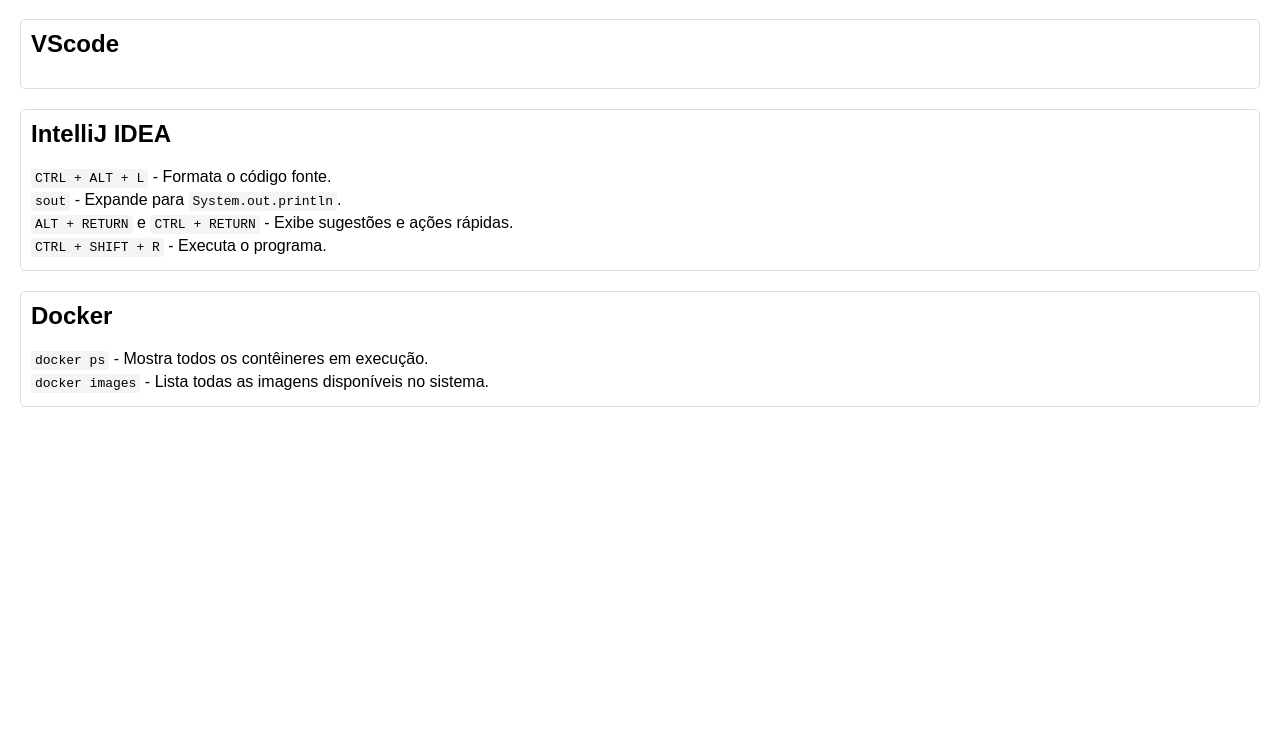
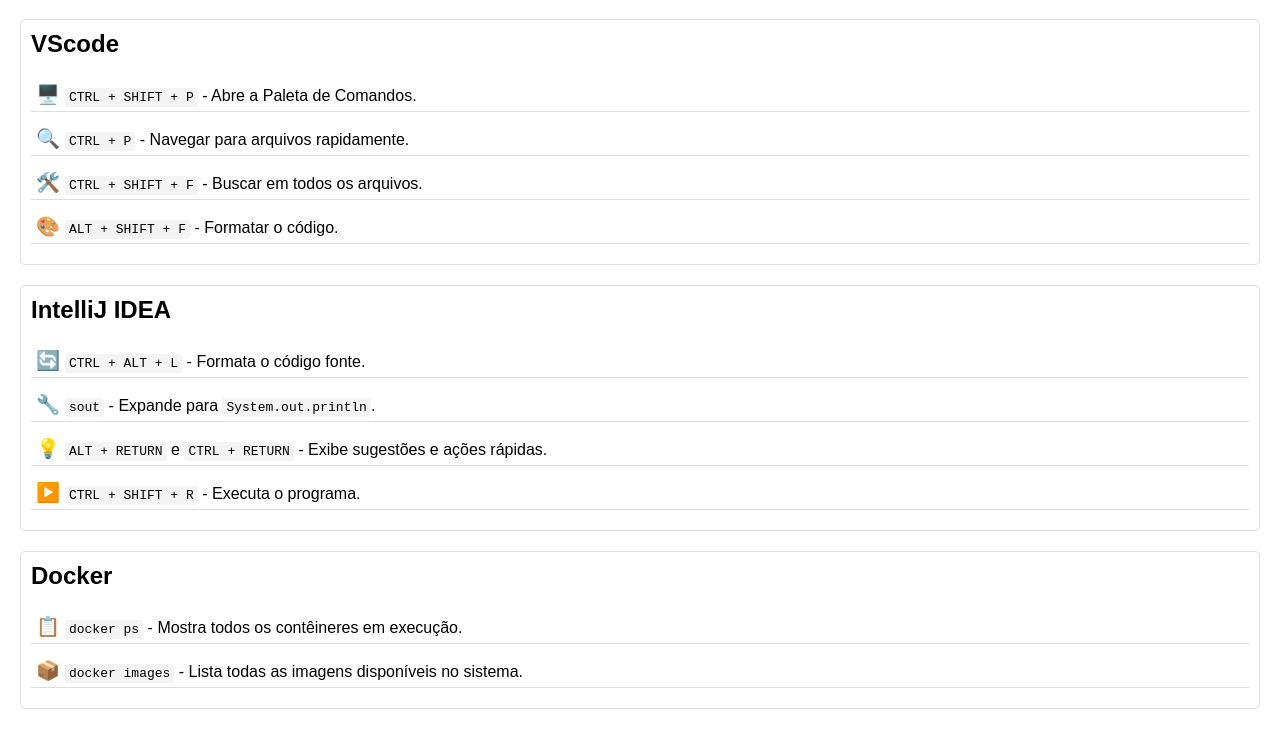
Before and after one commit to thiagofb84jp/tips, a plain HTML site: page index.html in a window 1280 px wide. Shown: the part 68-800 px from the top of the page. Drawn offline with Linux system fonts and the light colour scheme.

Commit message:
Update index.html
Inclusão de emojis e formatação de cada um dos tópicos das dicas.

```diff
--- a/index.html
+++ b/index.html
@@ -20,7 +20,9 @@
       list-style-type: none;
     }
     li {
-      margin: 5px 0;
+      margin: 10px 0;
+      padding: 5px;
+      border-bottom: 1px solid #ddd;
     }
     code {
       background-color: #f4f4f4;
@@ -39,34 +41,42 @@
     .section h2 {
       margin-top: 0;
     }
+    .emoji {
+      font-size: 1.2em;
+      margin-right: 5px;
+    }
   </style>
 </head>
 <body>
 
   <div class="container">
     <h1>Dicas e Atalhos</h1>
+
     <div class="section">
       <h2>VScode</h2>
       <ul>
-        <!-- Adicione os atalhos do VScode aqui -->
+        <li><span class="emoji">🖥️</span><code>CTRL + SHIFT + P</code> - Abre a Paleta de Comandos.</li>
+        <li><span class="emoji">🔍</span><code>CTRL + P</code> - Navegar para arquivos rapidamente.</li>
+        <li><span class="emoji">🛠️</span><code>CTRL + SHIFT + F</code> - Buscar em todos os arquivos.</li>
+        <li><span class="emoji">🎨</span><code>ALT + SHIFT + F</code> - Formatar o código.</li>
       </ul>
     </div>
 
     <div class="section">
       <h2>IntelliJ IDEA</h2>
       <ul>
-        <li><code>CTRL + ALT + L</code> - Formata o código fonte.</li>
-        <li><code>sout</code> - Expande para <code>System.out.println</code>.</li>
-        <li><code>ALT + RETURN</code> e <code>CTRL + RETURN</code> - Exibe sugestões e ações rápidas.</li>
-        <li><code>CTRL + SHIFT + R</code> - Executa o programa.</li>
+        <li><span class="emoji">🔄</span><code>CTRL + ALT + L</code> - Formata o código fonte.</li>
+        <li><span class="emoji">🔧</span><code>sout</code> - Expande para <code>System.out.println</code>.</li>
+        <li><span class="emoji">💡</span><code>ALT + RETURN</code> e <code>CTRL + RETURN</code> - Exibe sugestões e ações rápidas.</li>
+        <li><span class="emoji">▶️</span><code>CTRL + SHIFT + R</code> - Executa o programa.</li>
       </ul>
     </div>
 
     <div class="section">
       <h2>Docker</h2>
       <ul>
-        <li><code>docker ps</code> - Mostra todos os contêineres em execução.</li>
-        <li><code>docker images</code> - Lista todas as imagens disponíveis no sistema.</li>
+        <li><span class="emoji">📋</span><code>docker ps</code> - Mostra todos os contêineres em execução.</li>
+        <li><span class="emoji">📦</span><code>docker images</code> - Lista todas as imagens disponíveis no sistema.</li>
       </ul>
     </div>
   </div>
```
